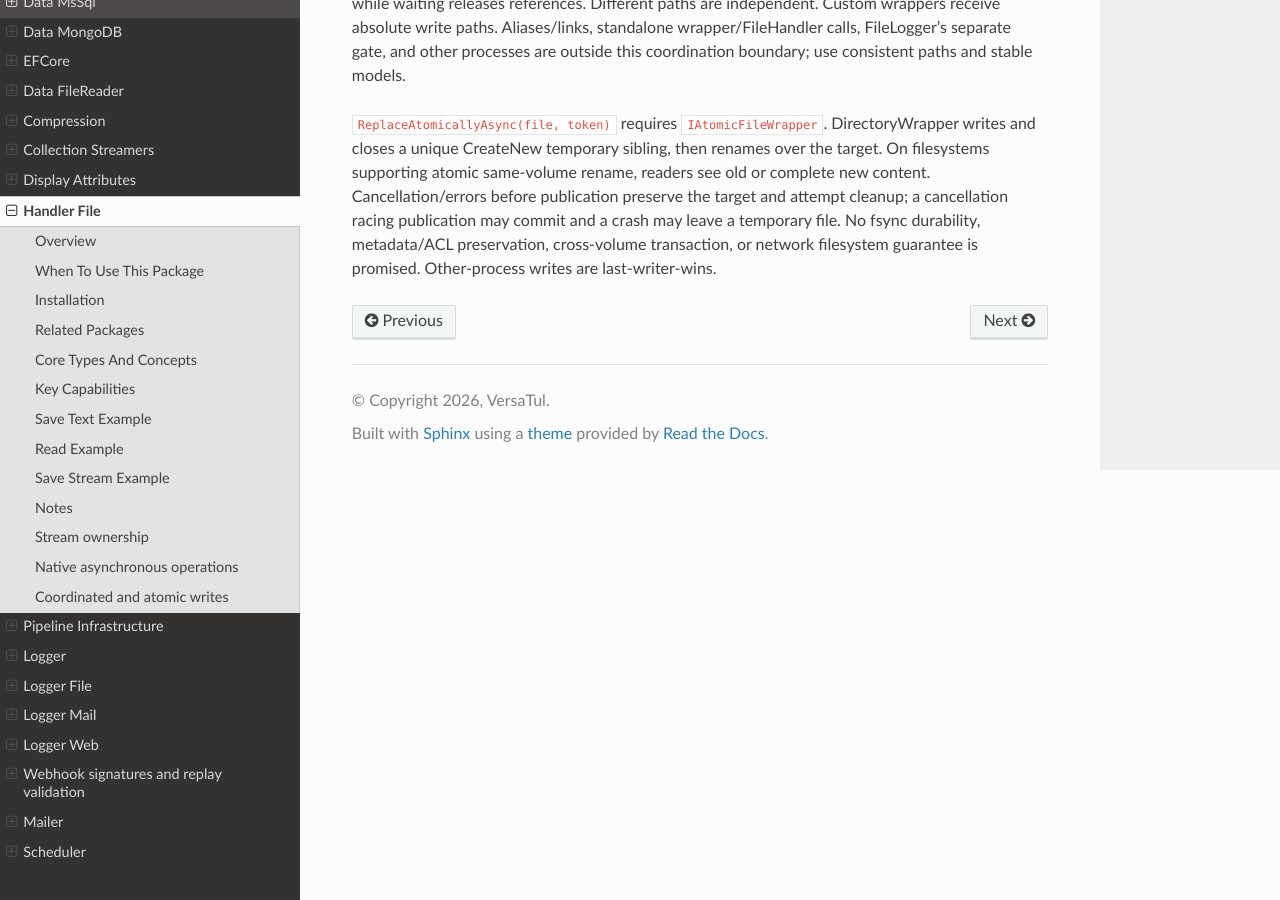
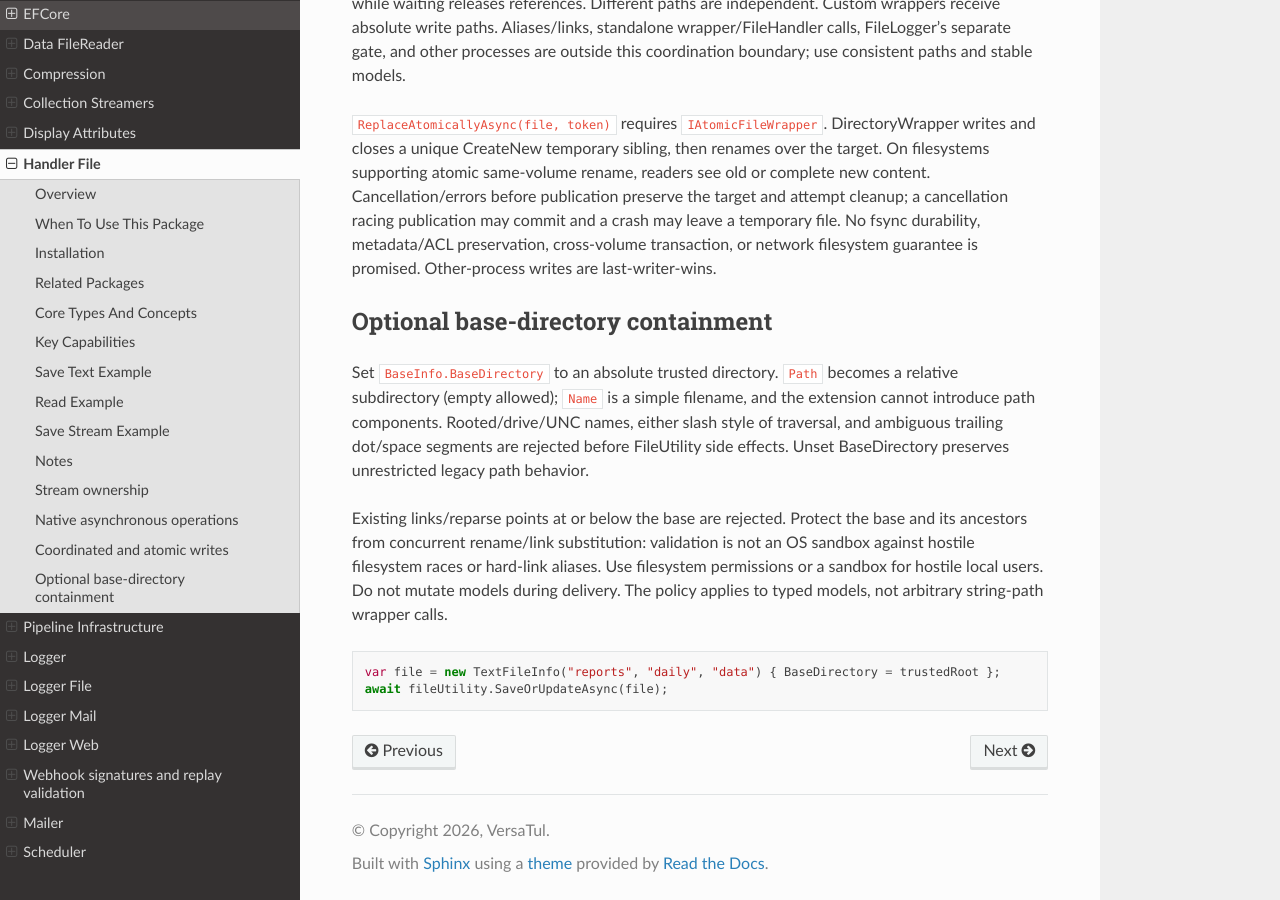
Before and after one commit to BjornWilliams/DocsVersaTul, a Sphinx documentation site: the page built from docs/source/handler-file.rst, in a window 1280 px wide and 900 px high, scrolled down 3115 px. Built offline with Sphinx 7.4.7 and the Read the Docs theme 3.1.0, drawn with Linux system fonts in a browser that asks for light colours.

Commit message:
Document optional file base-directory containment
AB#2881 AB#2877

```diff
--- a/docs/source/handler-file.rst
+++ b/docs/source/handler-file.rst
@@ -152,3 +152,23 @@ content. Cancellation/errors before publication preserve the target and attempt
 a cancellation racing publication may commit and a crash may leave a temporary file.
 No fsync durability, metadata/ACL preservation, cross-volume transaction, or network
 filesystem guarantee is promised. Other-process writes are last-writer-wins.
+
+Optional base-directory containment
+------------------------------------
+
+Set ``BaseInfo.BaseDirectory`` to an absolute trusted directory. ``Path`` becomes a
+relative subdirectory (empty allowed); ``Name`` is a simple filename, and the extension
+cannot introduce path components. Rooted/drive/UNC names, either slash style of traversal,
+and ambiguous trailing dot/space segments are rejected before FileUtility side effects.
+Unset BaseDirectory preserves unrestricted legacy path behavior.
+
+Existing links/reparse points at or below the base are rejected. Protect the base and
+its ancestors from concurrent rename/link substitution: validation is not an OS sandbox
+against hostile filesystem races or hard-link aliases. Use filesystem permissions or
+a sandbox for hostile local users. Do not mutate models during delivery. The policy
+applies to typed models, not arbitrary string-path wrapper calls.
+
+.. code-block:: csharp
+
+   var file = new TextFileInfo("reports", "daily", "data") { BaseDirectory = trustedRoot };
+   await fileUtility.SaveOrUpdateAsync(file);
```
